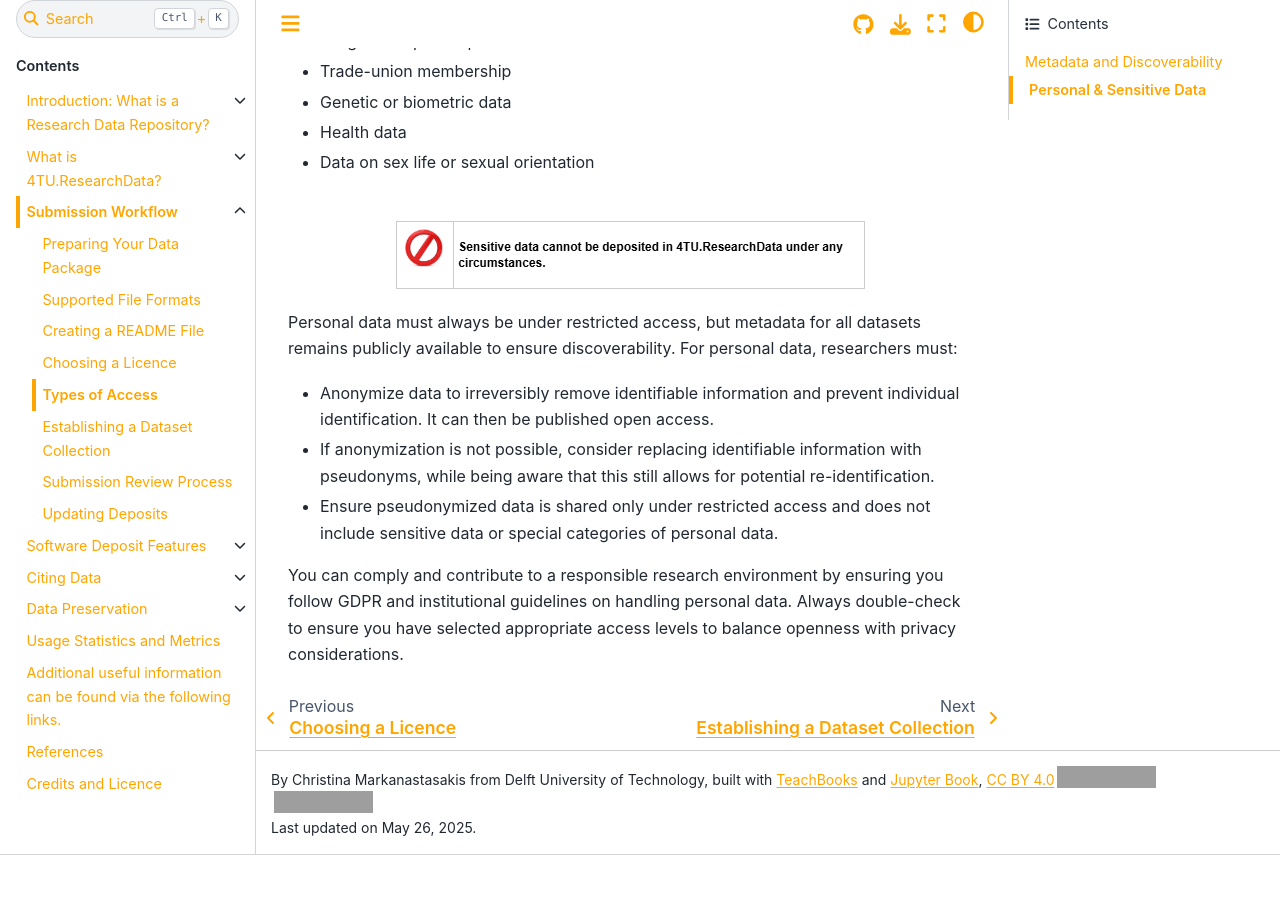
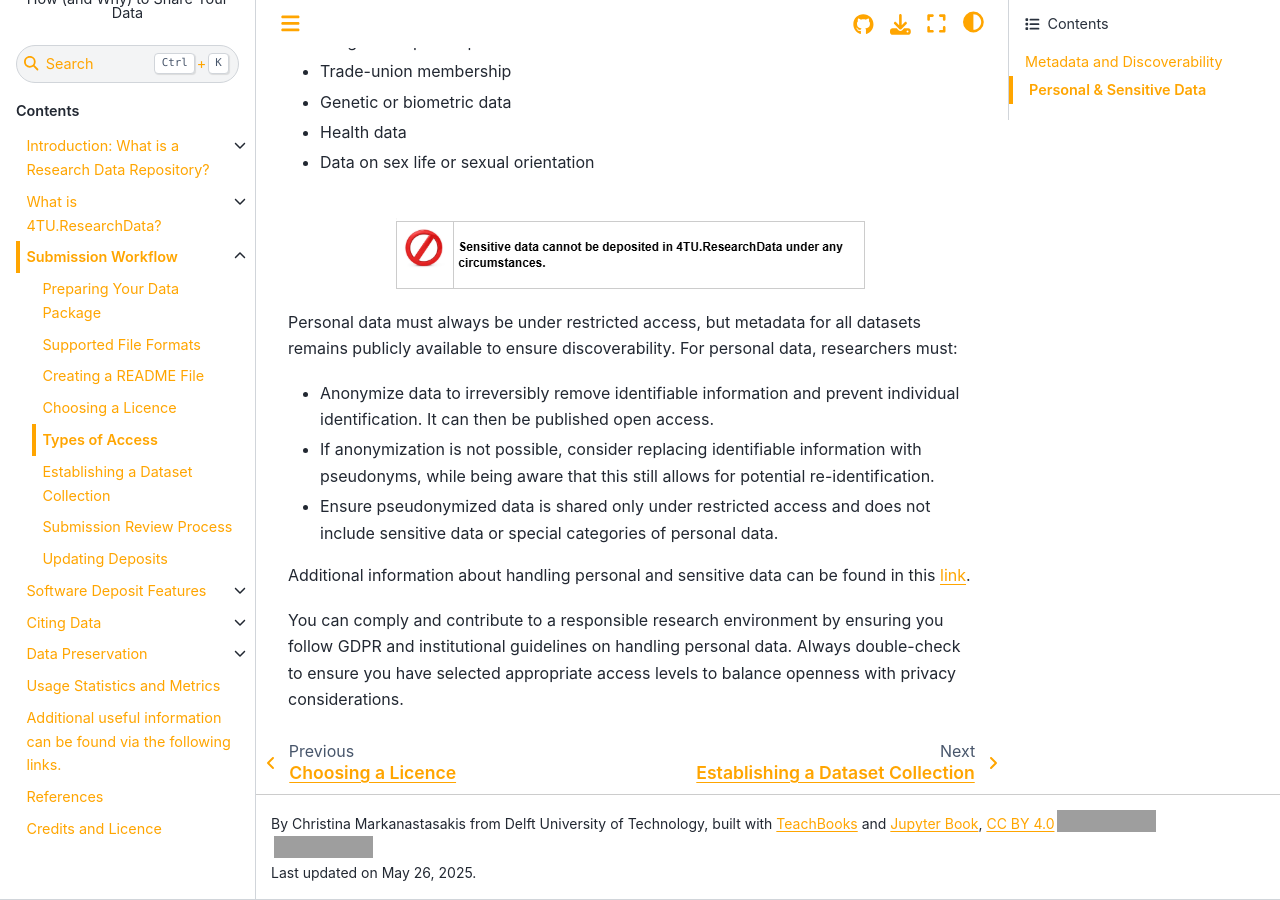
Before and after one commit to TUDelft-books/FAIR4TU_Submission_Help, a Jupyter Book: the page built from book/submission_workflow/setting_access_levels.md, in a window 1280 px wide and 900 px high, scrolled down 2484 px. Built offline with Jupyter Book 1.0.4 settings and Sphinx 7.4.7 and the Sphinx Book theme 1.1.4, drawn with Linux system fonts in a browser that asks for light colours; pages that are not in the unit, such as notebooks, are missing from menus; comment, search, counter and statistics services are not loaded; before the commit the page ends 3339 px from its top, so only the background shows below that; part of the change alters nothing that is shown; grey boxes are pictures that could not be loaded.

Commit message:
Update setting_access_levels.md

```diff
--- a/book/submission_workflow/setting_access_levels.md
+++ b/book/submission_workflow/setting_access_levels.md
@@ -42,7 +42,7 @@ In this case, the uploaders wanted the EULA recorded in a separate entry:
 
 Raman, Chirag; Vargas Quiros, Jose; Tan, Stephanie; Islam, Ashraful; Gedik, Ekin et. al. (2022): EULA for ConfLab: A Data Collection Concept, Dataset, and Benchmark for Machine Analysis of Free-Standing Social Interactions in the Wild. Version 2. 4TU.ResearchData. https://doi.org/10.4121/2001619
 
-## [Personal & Sensitive Data](https://utrechtuniversity.github.io/dataprivacyhandbook/)
+## [Personal & Sensitive Data](https://www.autoriteitpersoonsgegevens.nl/en/themes/basic-gdpr/privacy-and-personal-data/what-are-personal-data)
 *(And what’s the difference)*
 
 When uploading data to the 4TU.ResearchData Repository, researchers must distinguish between personal and sensitive data to comply with legal and ethical standards while fostering responsible research. The relevant standards relate to European data protection law and are encapsulated in the General Data Protection Regulation [(GDPR)](https://gdpr.eu/). Compliance with this law is required regardless of where your institution is based or where the research was conducted.
@@ -76,4 +76,6 @@ For personal data, researchers must:
 * If anonymization is not possible, consider replacing identifiable information with pseudonyms, while being aware that this still allows for potential re-identification.
 * Ensure pseudonymized data is shared only under restricted access and does not include sensitive data or special categories of personal data.
 
+Additional information about handling personal and sensitive data can be found in this [link](https://utrechtuniversity.github.io/dataprivacyhandbook/).
+
 You can comply and contribute to a responsible research environment by ensuring you follow GDPR and institutional guidelines on handling personal data. Always double-check to ensure you have selected appropriate access levels to balance openness with privacy considerations.
```
